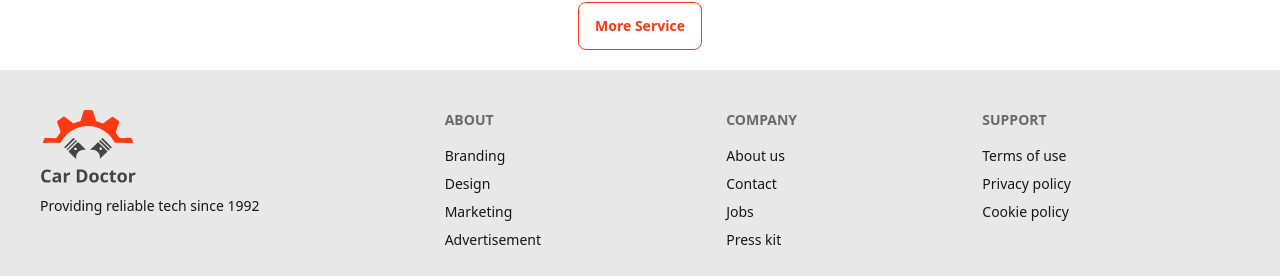
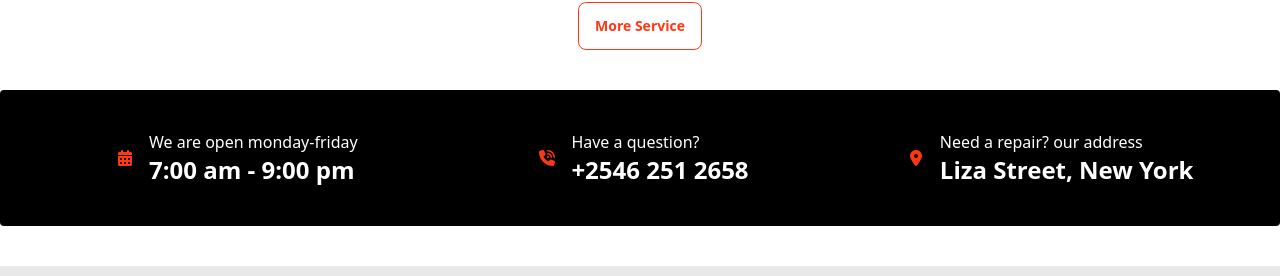
Before and after one commit to rashelmahomud/car-doctor, a Next.js app: page / in a window 1280 px wide. Shown: the part 2602-2878 px from the top of the page. Built offline with nearby package versions, Linux system fonts and the light colour scheme.

Commit message:
added timeing web page

```diff
--- a/src/components/home/Home.jsx
+++ b/src/components/home/Home.jsx
@@ -1,5 +1,6 @@
 import About from "./About";
 import Banner from "./Banner";
+import OpenTime from "./OpenTime";
 import Services from "./Services";
 
 export default function Home() {
@@ -8,6 +9,7 @@ export default function Home() {
       <Banner />
       <About />
       <Services />
+      <OpenTime />
     </div>
   );
 }
--- /dev/null
+++ b/src/components/home/OpenTime.jsx
@@ -0,0 +1,34 @@
+import {
+  faCalendarDays,
+  faLocationDot,
+  faPhoneVolume,
+} from "@fortawesome/free-solid-svg-icons";
+import { FontAwesomeIcon } from "@fortawesome/react-fontawesome";
+
+export default function OpenTime() {
+  return (
+    <div className="container mx-auto grid grid-cols-1 lg:grid-cols-3 gap-5 bg-black text-white lg:p-10 lg:my-10 rounded justify-items-center ">
+      <div className="flex items-center gap-2">
+        <FontAwesomeIcon className="w-8 text-primary" icon={faCalendarDays} />
+        <div>
+          <h3>We are open monday-friday</h3>
+          <span className="text-2xl font-bold">7:00 am - 9:00 pm</span>
+        </div>
+      </div>
+      <div className="flex items-center gap-2">
+        <FontAwesomeIcon className="w-8 text-primary" icon={faPhoneVolume} />
+        <div>
+          <h3> Have a question?</h3>
+          <span className="text-2xl font-bold">+2546 251 2658</span>
+        </div>
+      </div>
+      <div className="flex items-center gap-2">
+        <FontAwesomeIcon className="w-8 text-primary" icon={faLocationDot} />
+        <div>
+          <h3>Need a repair? our address</h3>
+          <span className="text-2xl font-bold">Liza Street, New York</span>
+        </div>
+      </div>
+    </div>
+  );
+}
```
